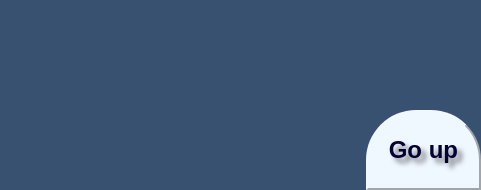
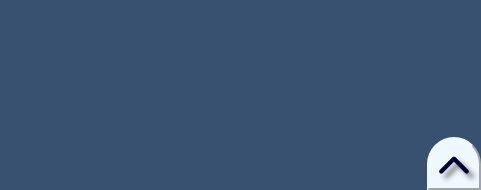
Before and after one commit to bogusheva/Mariupol-story, a plain HTML site: page index.html in a window 1280 px wide. Shown: the part 2865-3055 px from the top of the page, 799-1280 px from the left. Drawn offline with Linux system fonts and the light colour scheme; a web font is replaced by a local one.

Commit message:
Fix button-up

```diff
--- a/index.html
+++ b/index.html
@@ -10,6 +10,10 @@
       href="https://fonts.googleapis.com/css2?family=Merienda:wght@800&family=Short+Stack&display=swap"
       rel="stylesheet"
     />
+    <script
+      src="https://kit.fontawesome.com/db2f6dfe08.js"
+      crossorigin="anonymous"
+    ></script>
     <title>MyHometown</title>
     <style>
       html {
@@ -187,19 +191,19 @@
         cursor: pointer;
       }
       .go-up-button {
-        font-size: 0.8rem;
-        padding: 0.8rem 0.7rem;
+        font-size: 34px;
+        padding: 10px 8px 0;
         text-align: center;
         position: absolute;
         background-color: aliceblue;
         border-color: aliceblue;
         color: #050134;
-        font-weight: 800;
         bottom: 0;
         right: 0;
         border-radius: 50px 50px 0 0;
         text-shadow: 5px 5px 5px rgba(0, 0, 0, 0.5);
         transition: all ease-in 0.2s;
+        cursor: pointer;
       }
       .go-up-button:hover {
         border-color: #050134;
@@ -504,7 +508,9 @@
             >Olena Bogusheva</a
           ></small
         >
-        <button class="go-up-button">Go up</button>
+        <button class="go-up-button">
+          <i class="fa-solid fa-chevron-up"></i>
+        </button>
       </footer>
     </div>
     <script>
```
